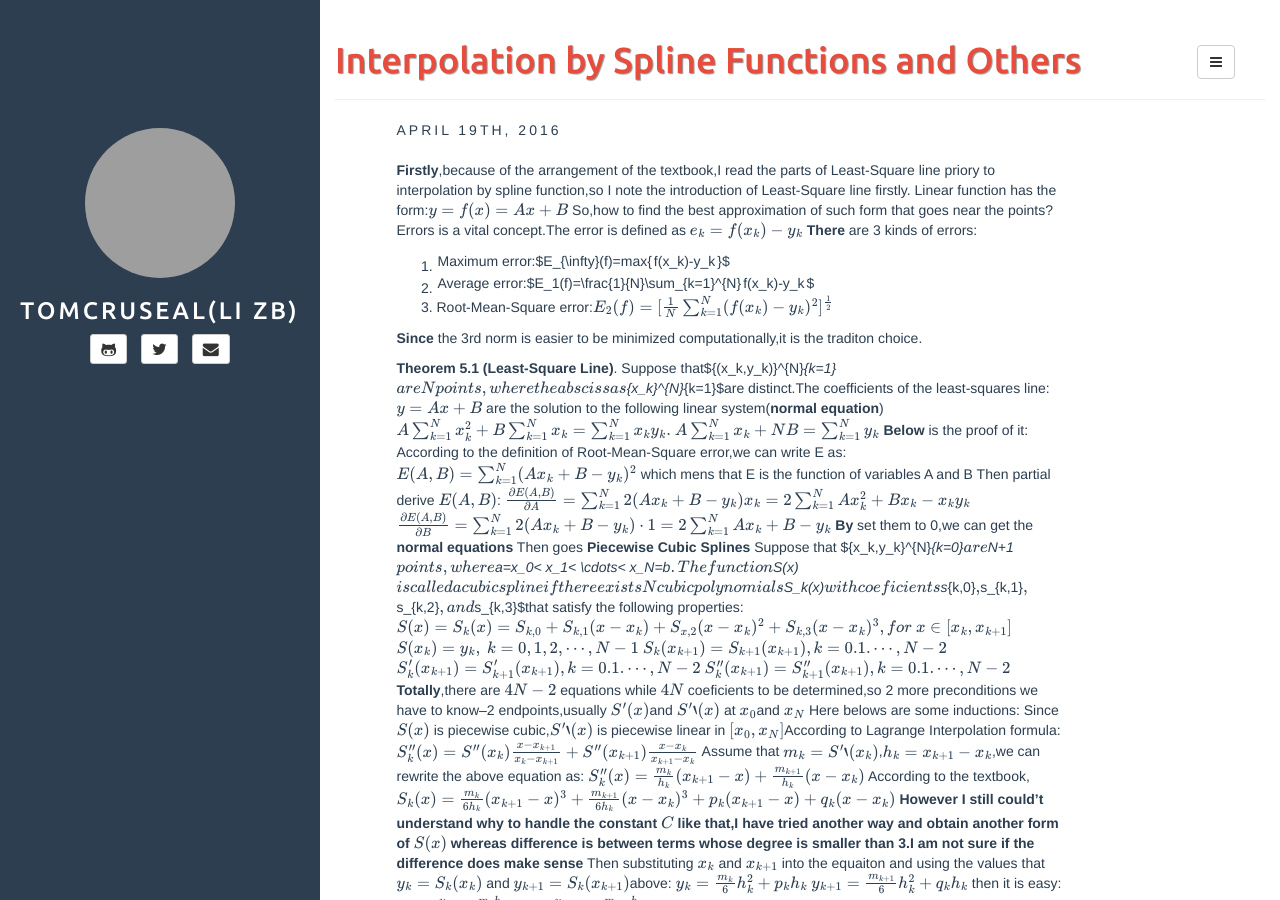
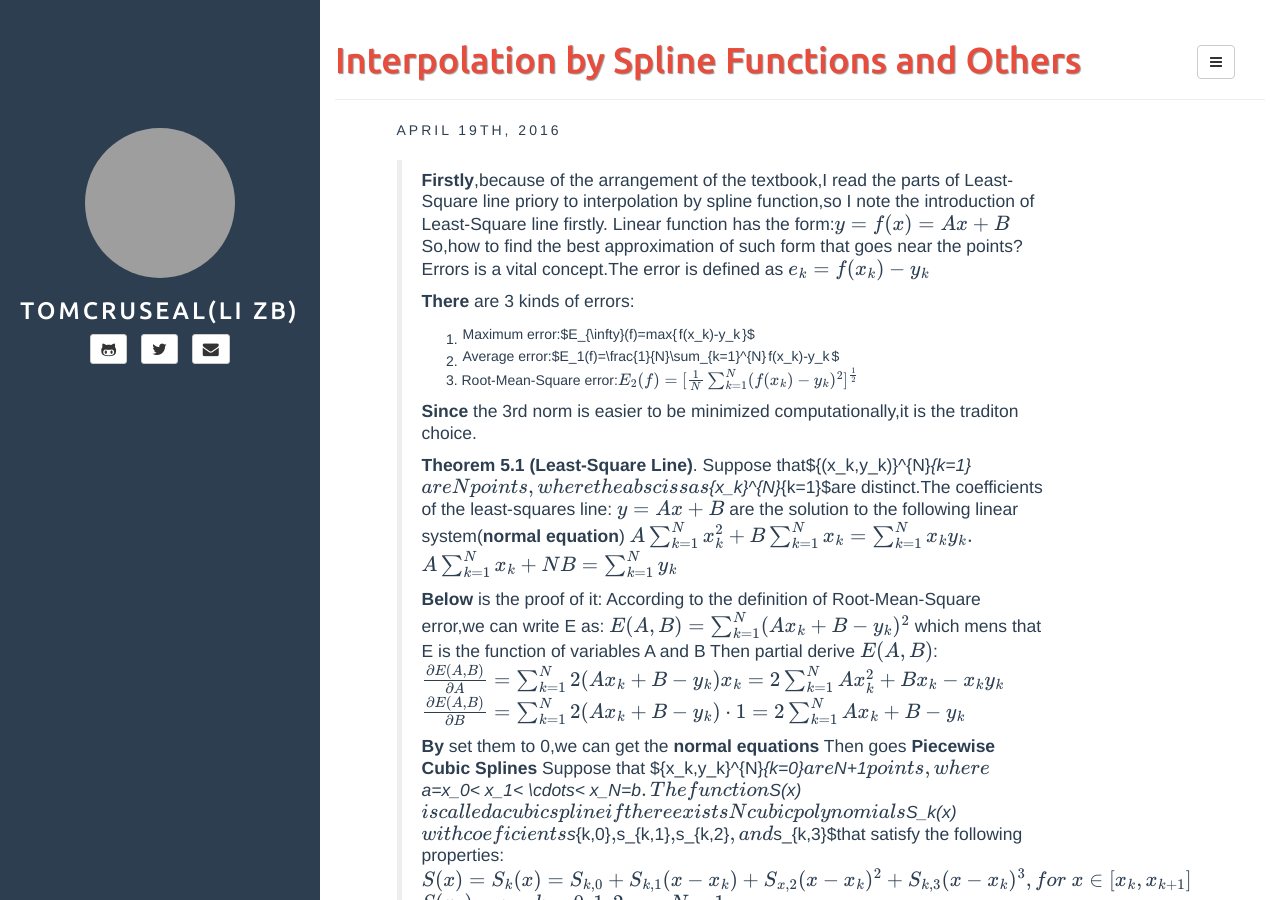
Before and after one commit to Tomcruseal/tomcruseal.github.io, a Jekyll site: the page built from _posts/2016-4-19-e-spline-interpolation.md, in a window 1280 px wide and 900 px high. Built offline with Jekyll 4.4.1, drawn with Linux system fonts in a browser that asks for light colours; formulas are drawn with MathJax 3; comment, search, counter and statistics services are not loaded; grey boxes are pictures that could not be loaded.

Commit message:
20160420a

```diff
--- a/_posts/2016-4-19-e-spline-interpolation.md
+++ b/_posts/2016-4-19-e-spline-interpolation.md
@@ -6,17 +6,18 @@ tags: []
 fullview: true
 comments: true
 ---
-**Firstly**,because of the arrangement of the textbook,I read the parts of Least-Square line priory to interpolation by spline function,so I note the introduction of Least-Square line firstly.
+>**Firstly**,because of the arrangement of the textbook,I read the parts of Least-Square line priory to interpolation by spline function,so I note the introduction of Least-Square line firstly.
 Linear function has the form:$y=f(x)=Ax+B$
 So,how to find the best approximation of such form that goes near the points?Errors is a vital concept.The error is defined as $e_k=f(x_k)-y_k$
-**There** are 3 kinds of errors:
+>
+>**There** are 3 kinds of errors:
 1. Maximum error:$E_{\infty}(f)=max\{|f(x_k)-y_k|\}$
 2. Average error:$E_1(f)=\frac{1}{N}\sum_{k=1}^{N}|f(x_k)-y_k|$
 3. Root-Mean-Square error:$E_2(f)=[\frac{1}{N}\sum_{k=1}^{N}(f(x_k)-y_k)^2]^\frac{1}{2}$
-
-**Since** the 3rd norm is easier to be minimized computationally,it is the traditon choice.
-
-**Theorem 5.1 (Least-Square Line)**. Suppose that$\{(x_k,y_k)\}^{N}_{k=1}$are N points,where the abscissas $\{x_k\}^{N}_{k=1}$are distinct.The coefficients of the least-squares line:
+>
+>**Since** the 3rd norm is easier to be minimized computationally,it is the traditon choice.
+>
+>**Theorem 5.1 (Least-Square Line)**. Suppose that$\{(x_k,y_k)\}^{N}_{k=1}$are N points,where the abscissas $\{x_k\}^{N}_{k=1}$are distinct.The coefficients of the least-squares line:
 $$
 y=Ax+B
 $$
@@ -27,7 +28,8 @@ $$
 $$
 A\sum^{N}_{k=1}x_k+NB=\sum^{N}_{k=1}y_k
 $$
-**Below** is the proof of it:
+>
+>**Below** is the proof of it:
 According to the definition of Root-Mean-Square error,we can write E as:
 $$
 E(A,B)=\sum^{N}_{k=1}(Ax_k+B-y_k)^2
@@ -40,7 +42,8 @@ $$
 $$
 \frac{\partial E(A,B)}{\partial B}=\sum^{N}_{k=1}2(Ax_k+B-y_k)\cdot1=2\sum^{N}_{k=1}Ax_k+B-y_k
 $$
-**By** set them to 0,we can get the **normal equations**
+>
+>**By** set them to 0,we can get the **normal equations**
 Then goes **Piecewise Cubic Splines**
 Suppose that $\{x_k,y_k\}^{N}_{k=0}$are $N+1$ points,where $a=x_0< x_1< \cdots< x_N=b$.The function $S(x)$ is called a cubic spline if there exists N cubic polynomials $S_k(x)$ with coeficients $s_{k,0}$,$s_{k,1}$,$s_{k,2}$,and $s_{k,3}$that satisfy the following properties:
 $$
@@ -58,7 +61,8 @@ $$
 $$
 S''_k(x_{k+1})=S''_{k+1}(x_{k+1}), k=0.1.\cdots,N-2
 $$
-**Totally**,there are $4N-2$ equations while $4N$ coeficients to be determined,so 2 more preconditions we have to know--2 endpoints,usually $S'(x)$and $S''(x)$ at $x_0$and $x_N$
+>
+>**Totally**,there are $4N-2$ equations while $4N$ coeficients to be determined,so 2 more preconditions we have to know--2 endpoints,usually $S'(x)$and $S''(x)$ at $x_0$and $x_N$
 Here belows are some inductions:
 Since $S(x)$ is piecewise cubic,$S''(x)$ is piecewise linear in $[x_0,x_N]$According to Lagrange Interpolation formula:
 $$
@@ -72,7 +76,8 @@ According to the textbook,
 $$
 S_k(x)=\frac{m_k}{6h_k}(x_{k+1}-x)^3+\frac{m_{k+1}}{6h_k}(x-x_k)^3+p_k(x_{k+1}-x)+q_k(x-x_k)
 $$
-**However I still could't understand why to handle the constant $C$ like that,I have tried another way and obtain another form of $S(x)$ whereas difference is between terms whose degree is smaller than 3.I am not sure if the difference does make sense**
+>
+>**However I still could't understand why to handle the constant $C$ like that,I have tried another way and obtain another form of $S(x)$ whereas difference is between terms whose degree is smaller than 3.I am not sure if the difference does make sense**
 Then substituting $x_k$ and $x_{k+1}$ into the equaiton and using the values that $y_k=S_k(x_k)$ and $y_{k+1}=S_k(x_{k+1})$above:
 $$
 y_k=\frac{m_k}{6}h_k^2+p_kh_k
@@ -103,7 +108,8 @@ Since $S'_{k-1}(x_k)=S'_k(x_k)$,we can obtain:
 $$
 2m_k(h_{k-1}+h_k)+m_{k-1}h_{k-1}+m_{k+1}h_k=6u_k,\ where \ u_k=(d_k-d_{k-1})
 $$
-**There** are 5 conditions for endpoints constraints,I only list 3 of them:
+>
+>**There** are 5 conditions for endpoints constraints,I only list 3 of them:
 1. for clamped cubic($S'(x_0)\ and\ S'(x_n)$are known already):
   * $m_0=\frac{3}{h_0}(d_0-S'(x_0))-\frac{m_1}{2}$
   * $m_N=\frac{3}{h_{N-1}}(S'(x_N)-d_{N-1})-\frac{m_{N-1}}{2}$
@@ -113,14 +119,14 @@ $$
 3. for entrapolate S''(x) to the endpoints:
   * $m_0=m_1-\frac{h_0(m_2-m_1)}{h_1}$
   * $m_N=m_{N-1}+\frac{h_{N-1}(m_{N-1}-m_{N-2})}{h_{N-2}}$
-
-Coefficients for $\{s_{k,j}\}$ for $S_k(x)$ are computed using the formulas:
+>
+>Coefficients for $\{s_{k,j}\}$ for $S_k(x)$ are computed using the formulas:
 * $s_{k,0}=y_k$
 * $s_{k,1}=d_k-\frac{h_k(m_{k+1}+2m_k)}{6}$
 * $s_{k,2}=\frac{m_k}{2}$
 * $s_{k,3}=\frac{m_{k+1}-m_k}{6h_k}$
-
-**Next** I will give the **proof** of it:
+>
+>**Next** I will give the **proof** of it:
 $S(x_k)=S_k(x_k)=s_{k,0}=y_k$
 then,constantly derive $S(x)$:
 $S'(x)=S'_k(x)=s_{k,1}+2s_{k,2}(x-x_k)+3s_{k,3}(x-x_k)^2$,so $S'(x_k)=S'_k(x_k)=s_{k,1}=d_k-\frac{h_k(m_{k+1}+2m_k)}{6}$
```
